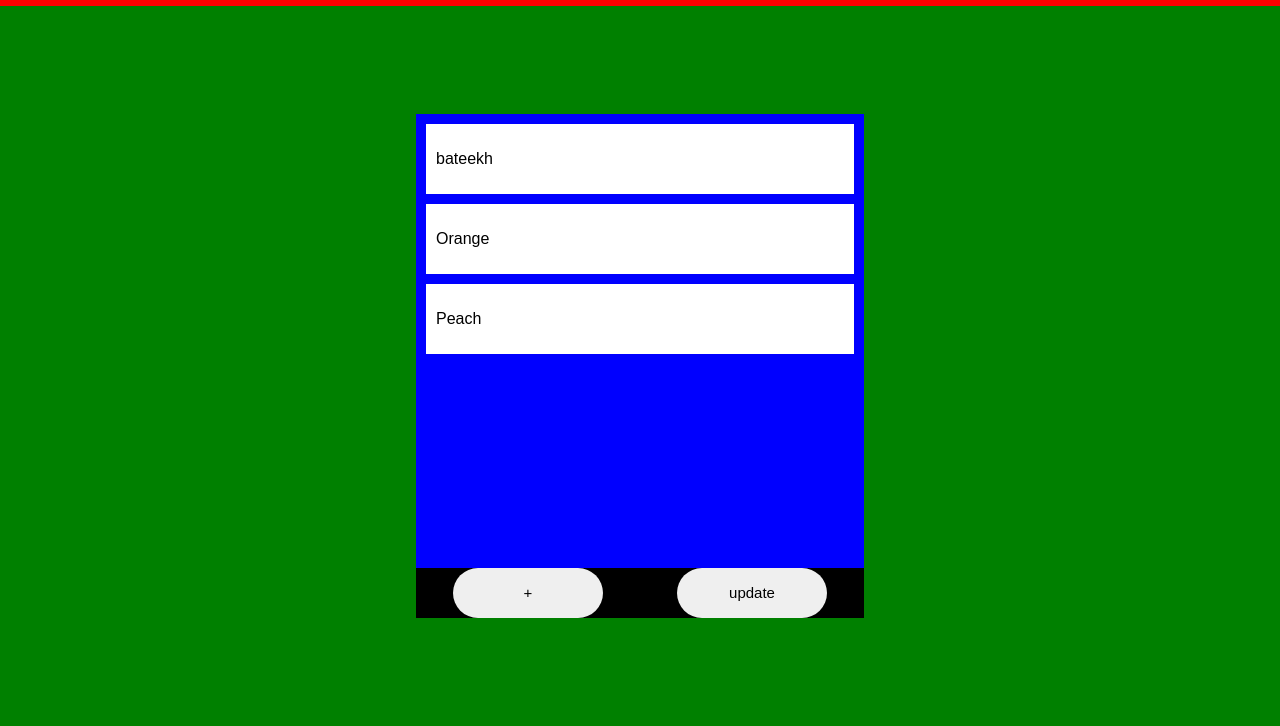
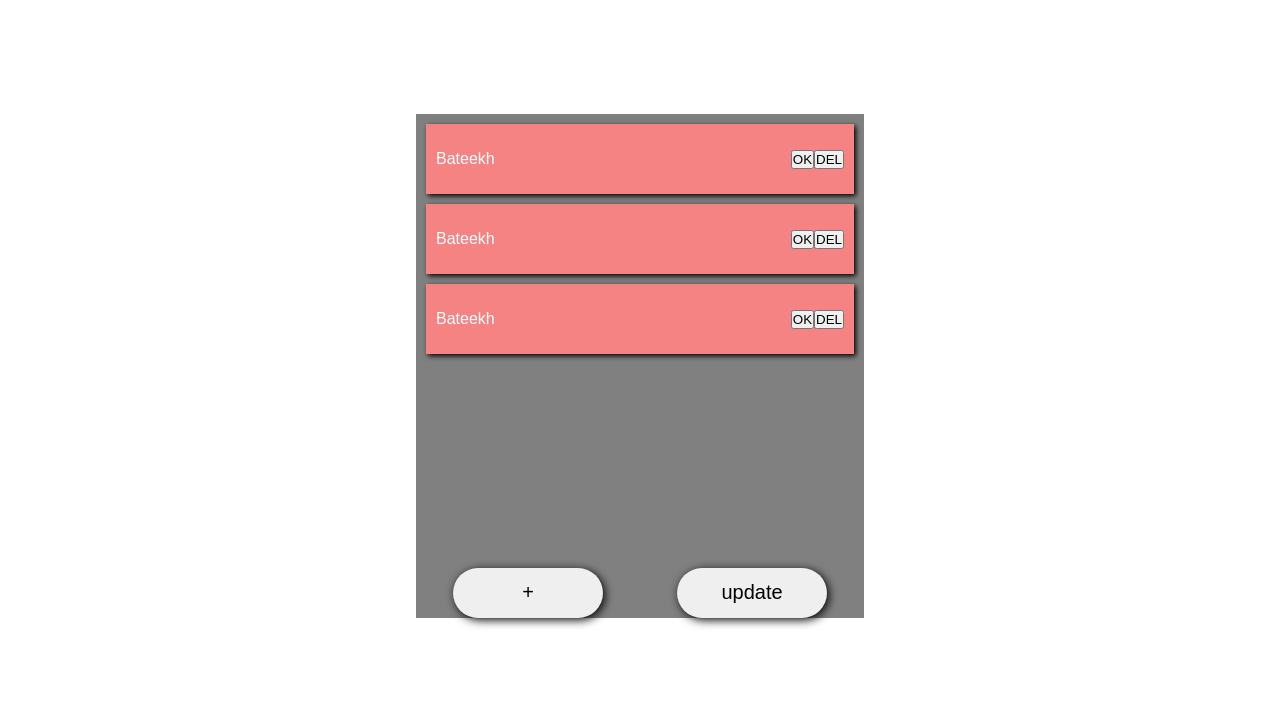
Before and after one commit to A7madAbuSrour/ToDoList-WebDev2, a plain HTML site: page index.html in a window 1280 px wide. Shown: the part 74-800 px from the top of the page. Drawn offline with Linux system fonts and the light colour scheme.

Commit message:
Changed Colors and added animation

```diff
--- a/index.html
+++ b/index.html
@@ -17,9 +17,27 @@
 
       <div class = "tasks">
         <ul>
-          <li>bateekh</li>
-          <li>Orange</li>
-          <li>Peach</li>
+         <li>
+          <p>Bateekh</p>
+            <div>
+              <button>OK</button><button>DEL</button>
+            </div>
+         </li>
+
+         <li>
+
+          <p>Bateekh</p>
+            <div>
+              <button>OK</button><button>DEL</button>
+            </div>
+         </li>
+
+         <li>
+          <p>Bateekh</p>
+            <div>
+              <button>OK</button><button>DEL</button>
+            </div>
+         </li>
         </ul>
       </div>
 
--- a/style.css
+++ b/style.css
@@ -23,7 +23,6 @@ body {
   align-items: center;
   width: 100%;
   height: 10%;
-  background-color: red;
 }
 
 .main_content_container {
@@ -33,7 +32,7 @@ body {
   align-items: center;
   width: 100%;
   height: 90%;
-  background-color: green;
+
 }
 
 .task_container {
@@ -43,8 +42,8 @@ body {
   align-items: center;
   width: 35%;
   height: 70%;
+  justify-content: space-between;
   background-color: gray;
-  justify-content: space-between;
 }
 
 .button_container {
@@ -54,14 +53,20 @@ body {
   align-items: center;
   width: 100%;
   height: 10%;
-  background-color: black;
 
   button {
     border: none;
     width: 150px;
     height: 50px;
     border-radius: 25px;
-    font-size: 15px;
+    font-size: 20px;
+    box-shadow: 2px 2px 10px black;
+    transition: 0.1s all ease;
+  }
+
+  button:hover {
+    background-color: red;
+    box-shadow: 5px 5px 15px black;
   }
 }
 
@@ -70,25 +75,34 @@ body {
   display: flex;
   flex-direction: column;
   align-items: center;
+  justify-content: center;
   width: 100%;
   height: 90%;
   overflow-y: scroll;
+  overflow: visible;
 
   ul {
     width: 100%;
     height: 100%;
-    background-color: blue;
     list-style-type: none;
-    overflow-x: hidden;
     li{
       height: 50px;
       display: flex;
       align-items: center;
       padding: 10px;
       margin: 10px;
-      background-color: white;
+      background-color: rgb(245, 131, 131);
+      color: white;
+      transition: 0.2s all ease;
+      box-shadow: 2px 2px 5px black;
+      justify-content: space-between;
+    }
+
+    li:hover {
+      transform: scale(1.1);
+      margin-bottom: 50px;
+      box-shadow: 5px 5px 15px black;
+
     }
   }
 }
-
-/*This is for demonstration only*/
```
